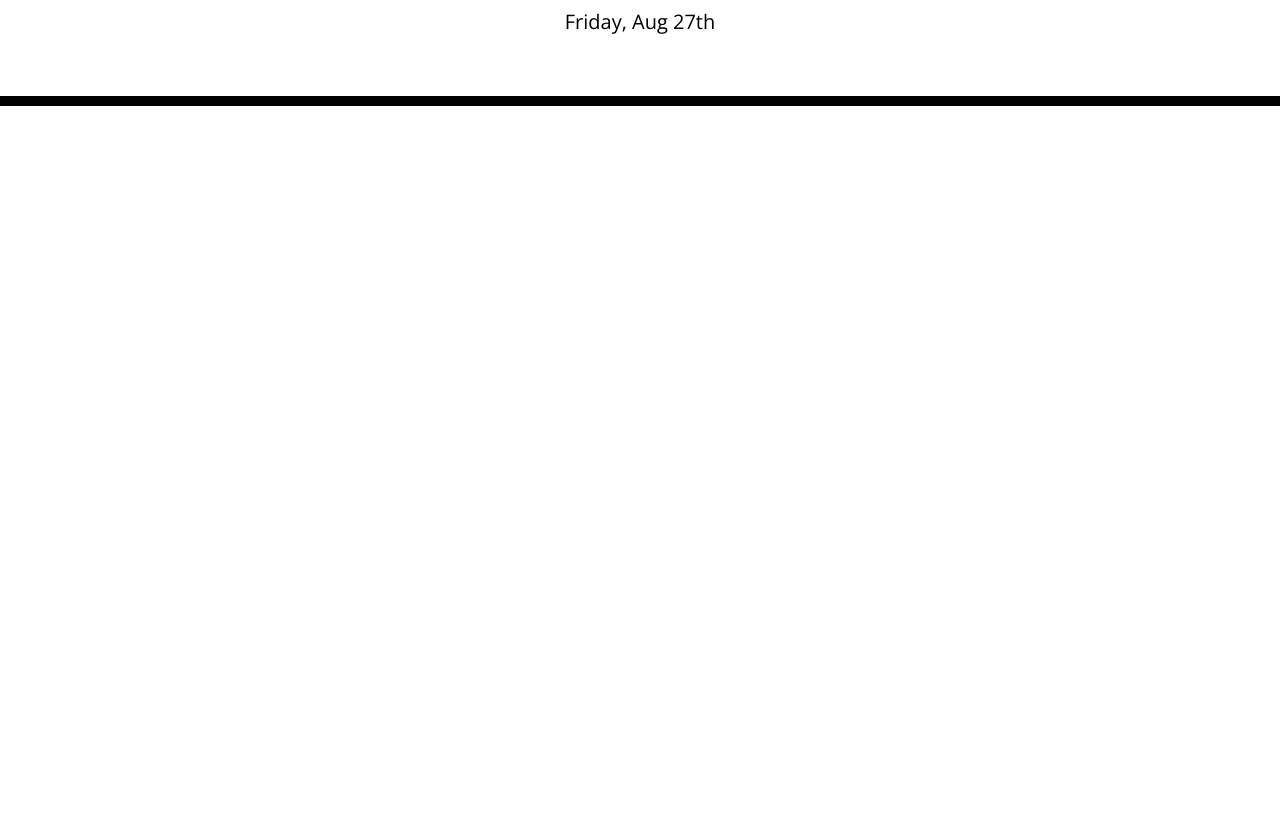
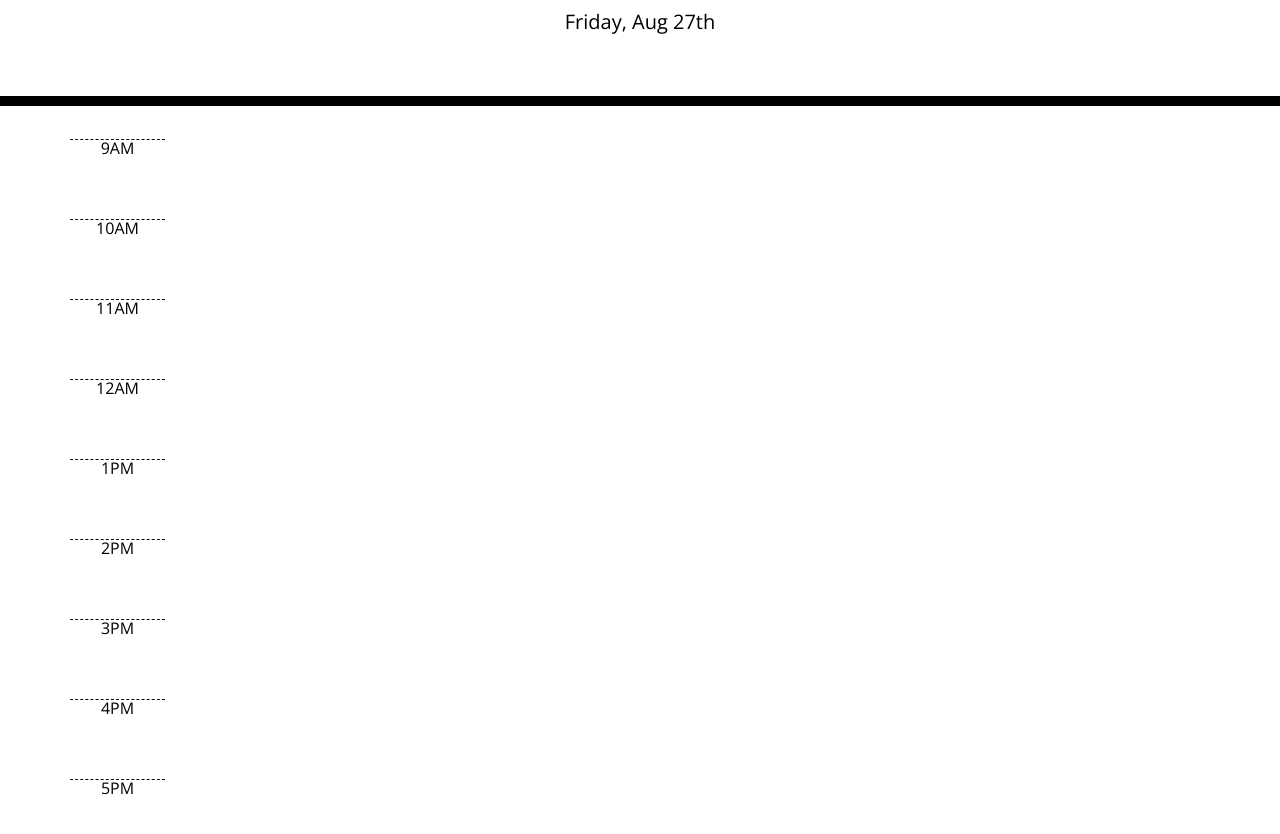
Before and after one commit to jeffbenak/Work-Day-Scheduler, a plain HTML site: page Develop/index.html in a window 1280 px wide. Shown: the part 182-1016 px from the top of the page. Before the commit the page ends 800 px from the top, so only its background shows below. Drawn offline with nearby package versions, Linux system fonts and the light colour scheme; files that its build step writes are made by us from their sources.

Commit message:
Incorporated a div for each time block and assigned each div to their correct time

```diff
--- a/Develop/index.html
+++ b/Develop/index.html
@@ -37,6 +37,58 @@
 
 
       <!-- Timeblocks go here -->
+      <div class="row time-block">
+        <div class="col-1 hour">9AM</div>
+
+      </div>
+
+      <div class="row time-block">
+        <div class="col-1 hour">10AM</div>
+
+
+      </div>
+
+      <div class="row time-block">
+        <div class="col-1 hour">11AM</div>
+
+
+      </div>
+
+      <div class="row time-block">
+        <div class="col-1 hour">12AM</div>
+
+      </div>
+
+      <div class="row time-block">
+        <div class="col-1 hour">1PM</div>
+
+
+      </div>
+
+      <div class="row time-block">
+        <div class="col-1 hour">2PM</div>
+
+
+      </div>
+
+      <div class="row time-block">
+        <div class="col-1 hour">3PM</div>
+
+      </div>
+
+      <div class="row time-block">
+        <div class="col-1 hour">4PM</div>
+
+      </div>
+
+      <div class="row time-block">
+        <div class="col-1 hour">5PM</div>
+
+
+      </div>
+
+
+    </div>
 
 
 
```
